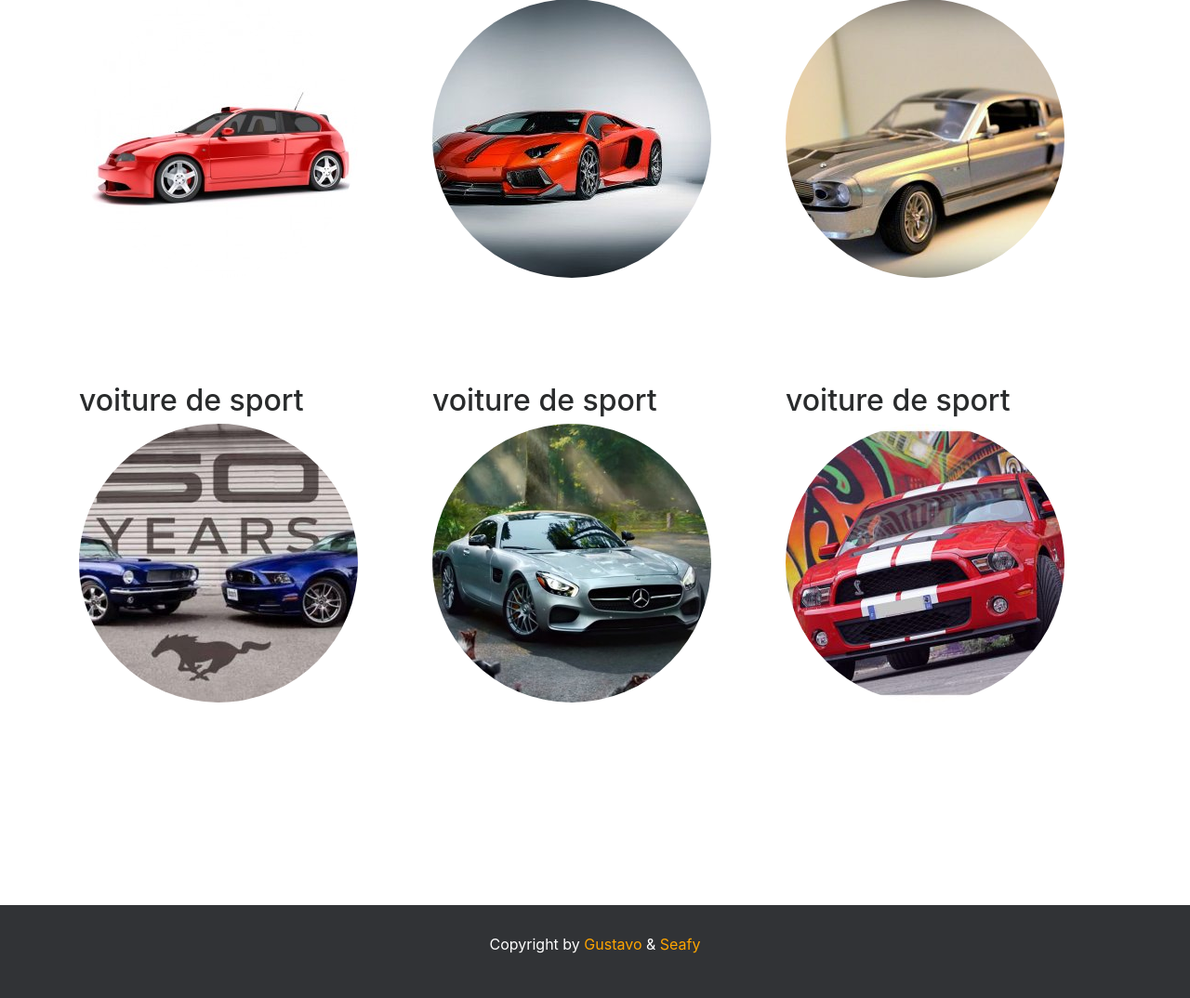
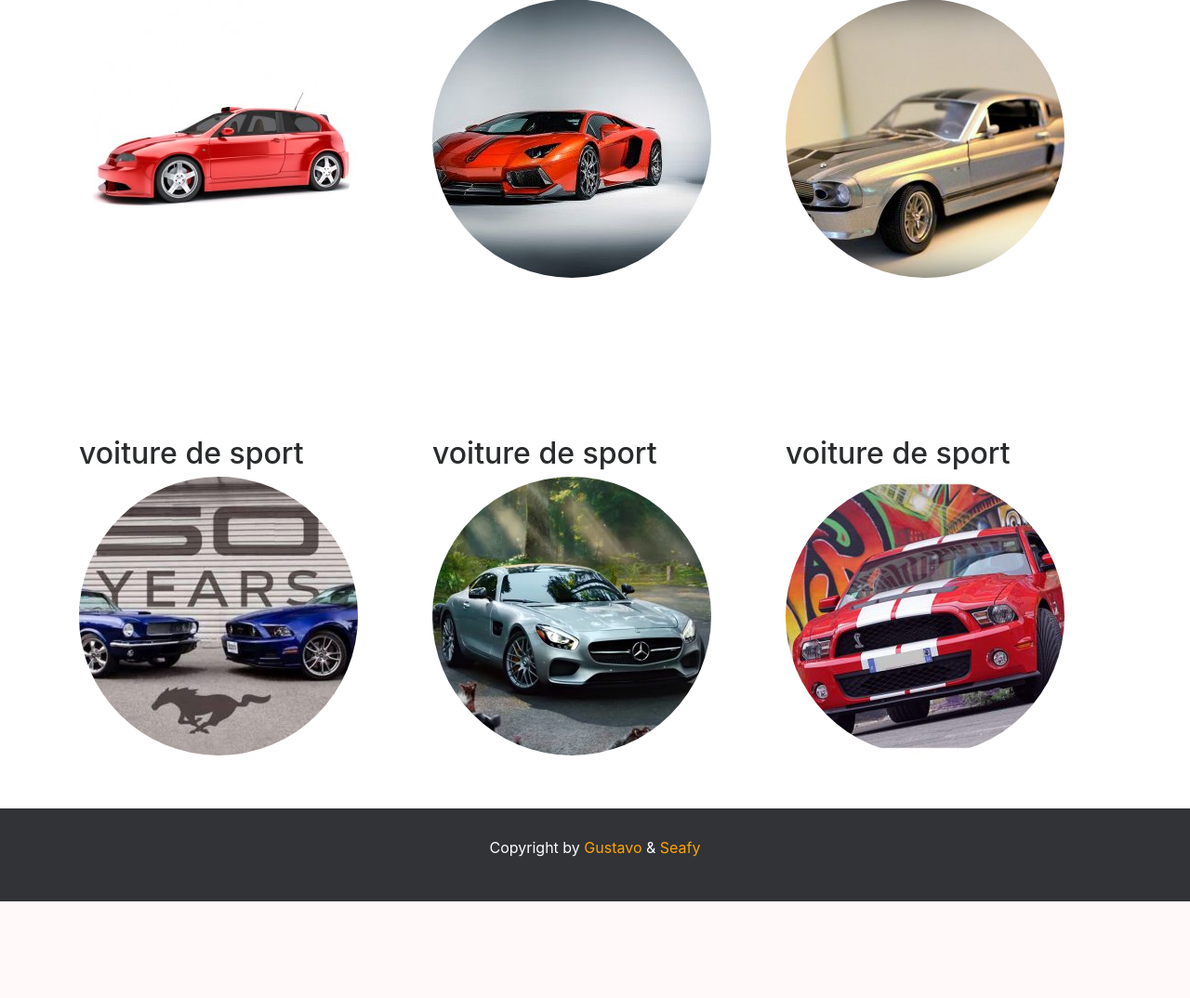
Before and after one commit to gustavofringe/PHP-semaine-1, a PHP site: page / in a window 1280 px wide. Shown: the part 158-1232 px from the top of the page at 93% size. After the commit the page ends 1128 px from the top, so only its background shows below. Run offline with PHP 8.4, Linux system fonts and the light colour scheme.

Commit message:
fixe footer bottom of page

```diff
--- a/css/main.css
+++ b/css/main.css
@@ -97,8 +97,10 @@ textarea {
 
 /*vincent  page > index*/
 
-.index0 {
+
+.index0{
     margin-top: 10%;
+    margin-bottom: 5%;
 }
 
 /*size of images*/
@@ -113,7 +115,6 @@ textarea {
     width: 100%;
     height: 100px;
     background-color: #313336;
-    margin-top: 17%;
 }
 
 /*footer text "p"*/
```
Also changed, not shown: partials/header.php (line endings or trailing spaces).
